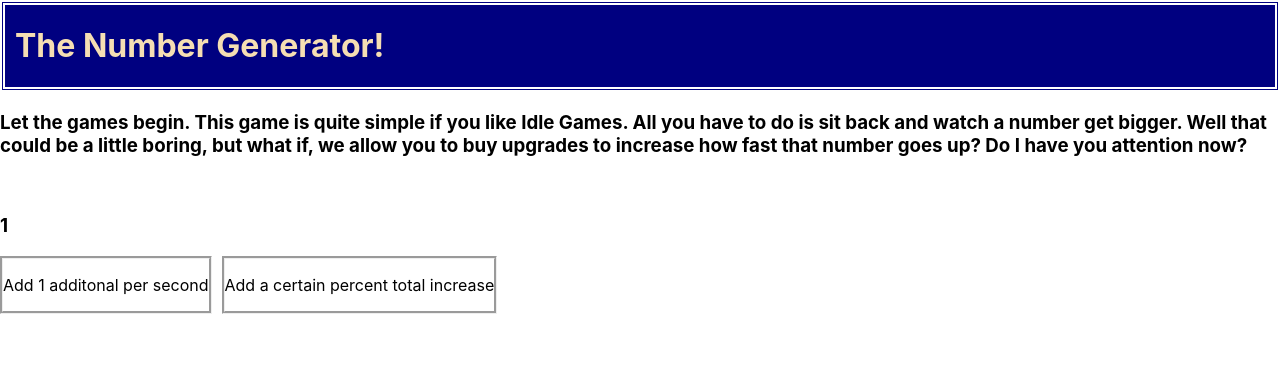
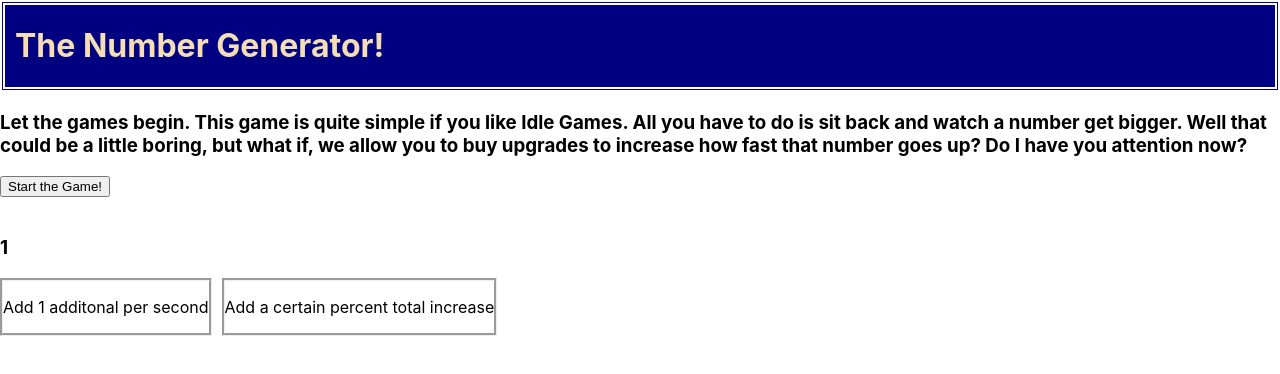
Before and after one commit to Koda125/Name-Will-Update, a React (Create React App) app: page / in a window 1280 px wide. Shown: the top 374 px of the page. Built offline with nearby package versions, Linux system fonts and the light colour scheme.

Commit message:
Basic logic to start the number generator.

```diff
--- a/src/CoreGame/CoreGame.jsx
+++ b/src/CoreGame/CoreGame.jsx
@@ -6,13 +6,22 @@ function CoreGame() {
     const [ numberPercet, setNumberPercent ] = useState(0)
 
     function numberCreator(){
-        setNumber(number + addNumber)
+        const newNumber = number + addNumber;
+        setNumber(newNumber);
+
     }
+    function startGame() {
+        setInterval(numberCreator, 1000)
+    }
+
     return(
     <div>
 
         <div className="intro-text">
             <h3>Let the games begin. This game is quite simple if you like Idle Games. All you have to do is sit back and watch a number get bigger. Well that could be a little boring, but what if, we allow you to buy upgrades to increase how fast that number goes up? Do I have you attention now? </h3>
+        </div>
+        <div>
+            <button onClick={startGame}>Start the Game!</button>
         </div>
         <br />
             <h3>{number}</h3>
```
